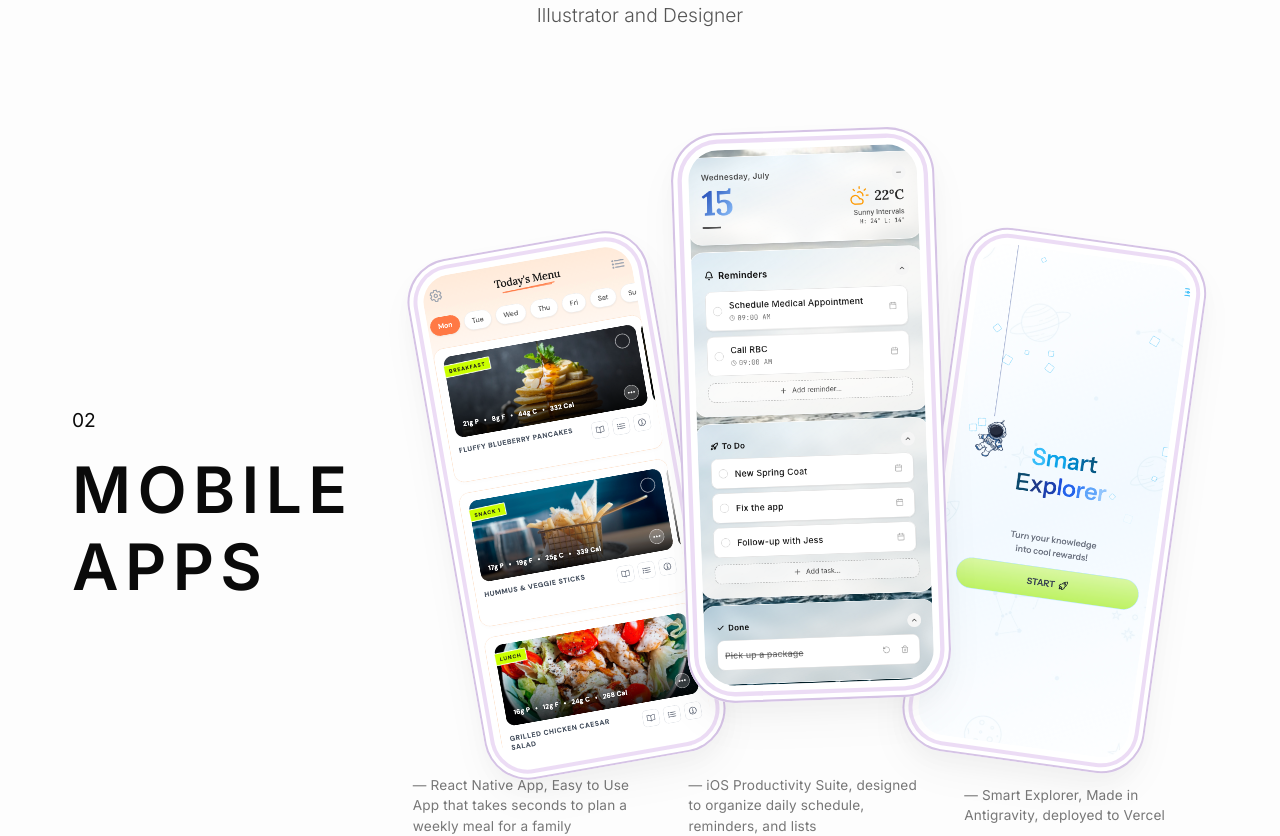
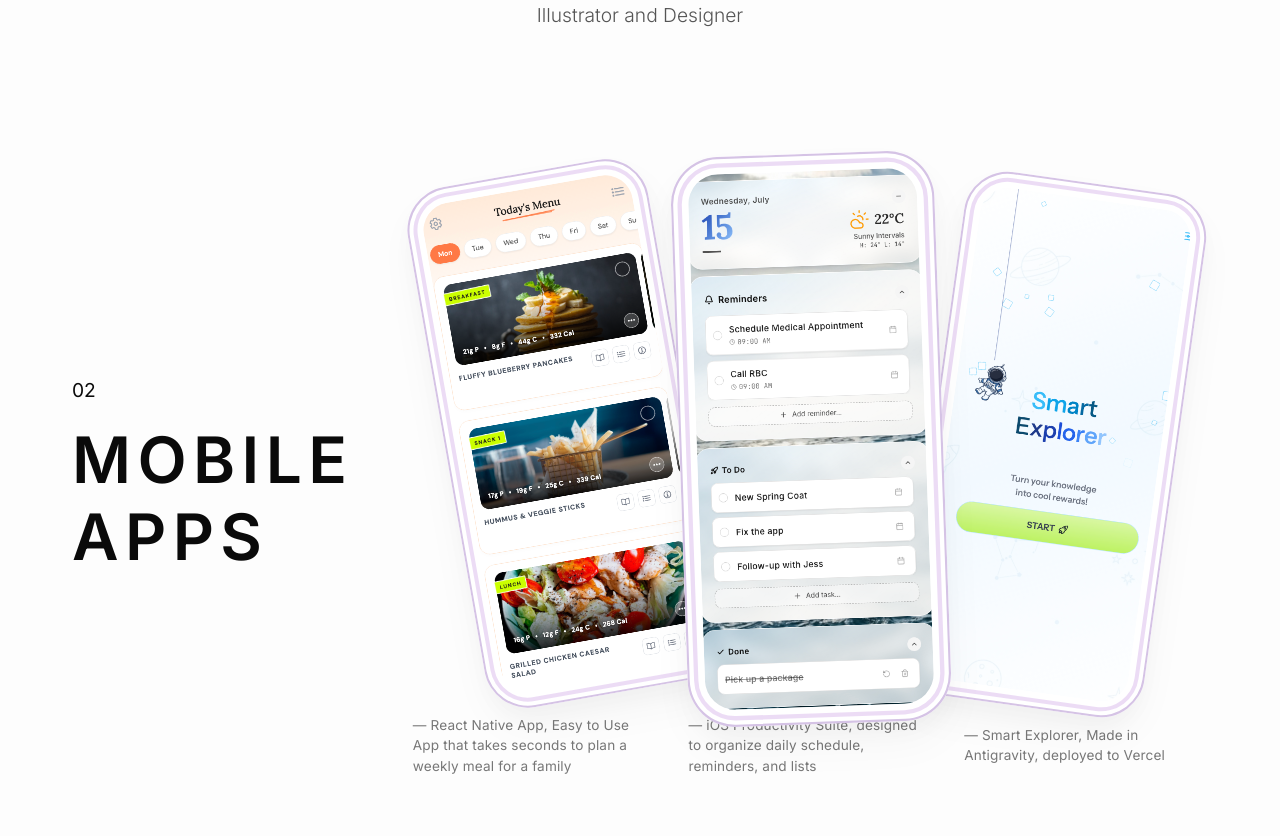
Before and after one commit to Irene2828/porfoliojuly, a React app: page / in a window 1280 px wide. Shown: the part 780-1616 px from the top of the page. Built offline with nearby package versions, Linux system fonts and the light colour scheme; the HTML template or start-up script is replaced by a standard one; a web font is replaced by a local one.

Commit message:
Set caption spacing to 0.75rem for all mobile, web, and automation visuals, and shift project-item instead of wrapper for uniform mockup translation

```diff
--- a/src/components/Projects.css
+++ b/src/components/Projects.css
@@ -101,7 +101,7 @@
   border-radius: 8px;
   overflow: hidden;
   box-shadow: 0 10px 20px rgba(0, 0, 0, 0.2);
-  margin-bottom: 1.5rem;
+  margin-bottom: 0;
   transition: transform 0.5s cubic-bezier(0.2, 0.8, 0.2, 1);
 }
 
@@ -159,28 +159,42 @@
 }
 
 /* Premium Layout: Staggered and fanned out like cards in a hand */
+.project-item:nth-child(1) {
+  transform: translateY(4.5rem);
+}
 .project-item:nth-child(1) .iphone-bezel-wrapper {
-  transform: translateY(4.5rem) rotate(-10deg) translateX(2rem);
+  transform: rotate(-10deg) translateX(2rem);
   z-index: 1;
 }
 
+.project-item:nth-child(2) {
+  transform: translateY(-1.5rem);
+}
 .project-item:nth-child(2) .iphone-bezel-wrapper {
-  transform: translateY(-1.5rem) rotate(-2deg) scale(1.08);
+  transform: rotate(-2deg) scale(1.08);
   z-index: 3;
 }
 
+.project-item:nth-child(3) {
+  transform: translateY(3.5rem);
+}
 .project-item:nth-child(3) .iphone-bezel-wrapper {
-  transform: translateY(3.5rem) rotate(8deg) translateX(-2rem);
+  transform: rotate(8deg) translateX(-2rem);
   z-index: 2;
 }
 
 /* Hover effects for the whole item wrapper */
-.project-item:hover .iphone-bezel-wrapper {
+.project-item:hover {
   z-index: 10;
 }
-.project-item:nth-child(1):hover .iphone-bezel-wrapper { transform: translateY(1.5rem) rotate(-5deg) scale(1.05) !important; }
-.project-item:nth-child(2):hover .iphone-bezel-wrapper { transform: translateY(-3.5rem) rotate(0deg) scale(1.12) !important; }
-.project-item:nth-child(3):hover .iphone-bezel-wrapper { transform: translateY(0.5rem) rotate(3deg) scale(1.05) !important; }
+.project-item:nth-child(1):hover { transform: translateY(1.5rem) !important; }
+.project-item:nth-child(1):hover .iphone-bezel-wrapper { transform: rotate(-5deg) scale(1.05) !important; }
+
+.project-item:nth-child(2):hover { transform: translateY(-3.5rem) !important; }
+.project-item:nth-child(2):hover .iphone-bezel-wrapper { transform: rotate(0deg) scale(1.12) !important; }
+
+.project-item:nth-child(3):hover { transform: translateY(0.5rem) !important; }
+.project-item:nth-child(3):hover .iphone-bezel-wrapper { transform: rotate(3deg) scale(1.05) !important; }
 
 .project-desc-text {
   font-family: var(--font-sans);
@@ -189,7 +203,7 @@
   color: #777;
   max-width: 255px;
   text-align: left;
-  margin-top: 4.5rem;
+  margin-top: 0.75rem;
   letter-spacing: 0.01em;
 }
 
@@ -327,12 +341,13 @@
   .project-item:nth-child(1),
   .project-item:nth-child(2),
   .project-item:nth-child(3) {
+    transform: none !important;
     max-width: 320px;
     margin: 0 auto 3rem auto; /* Added bottom margin for spacing between stacked items */
   }
 
   .project-desc-text {
-    margin-top: 1.5rem;
+    margin-top: 0.75rem;
     max-width: 100%;
     text-align: center;
     padding: 0 1.5rem;
```
